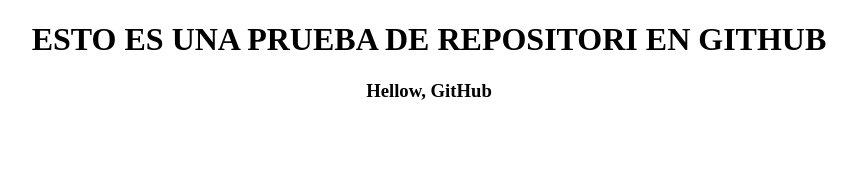
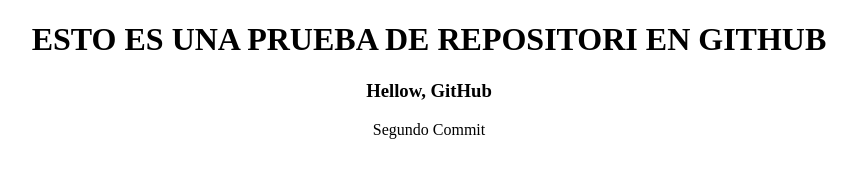
Before and after one commit to XxHutoshixX/gitHubClient, a plain HTML site: page index.html in a window 1280 px wide. Shown: the whole page, without its empty margins (211-1068 px from the left). Drawn offline with Linux system fonts and the light colour scheme.

Commit message:
Segundo Commit
Prueba de actualizacion

```diff
--- a/index.html
+++ b/index.html
@@ -5,6 +5,7 @@
 	<center><h1>ESTO ES UNA PRUEBA DE REPOSITORI EN GITHUB</h1></center>
 </head>
 <body>
-	<center><h3>Hellow, GitHub</h3></center>
+	<center><h3>Hellow, GitHub</h3>
+		<p>Segundo Commit</p></center>
 </body>
 </html>
```
